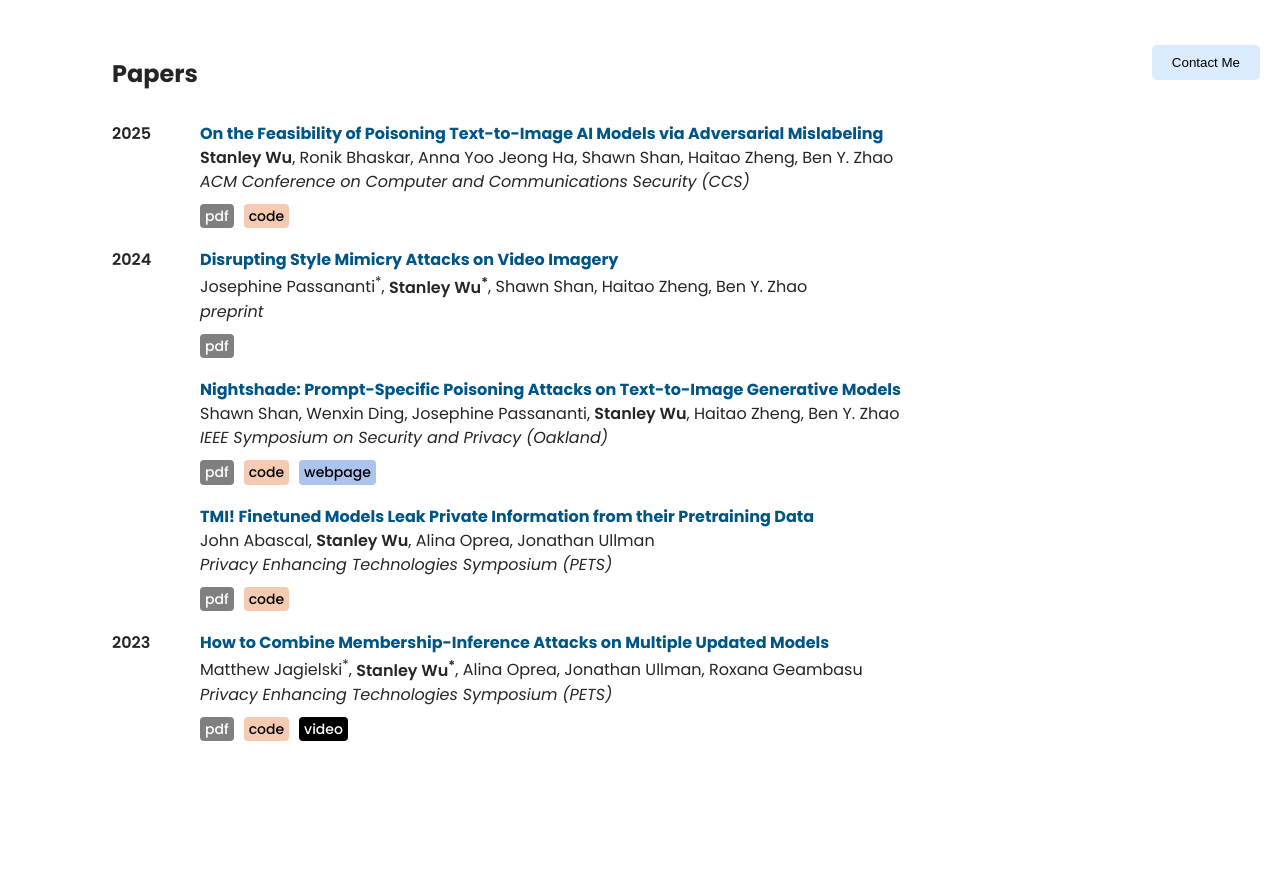
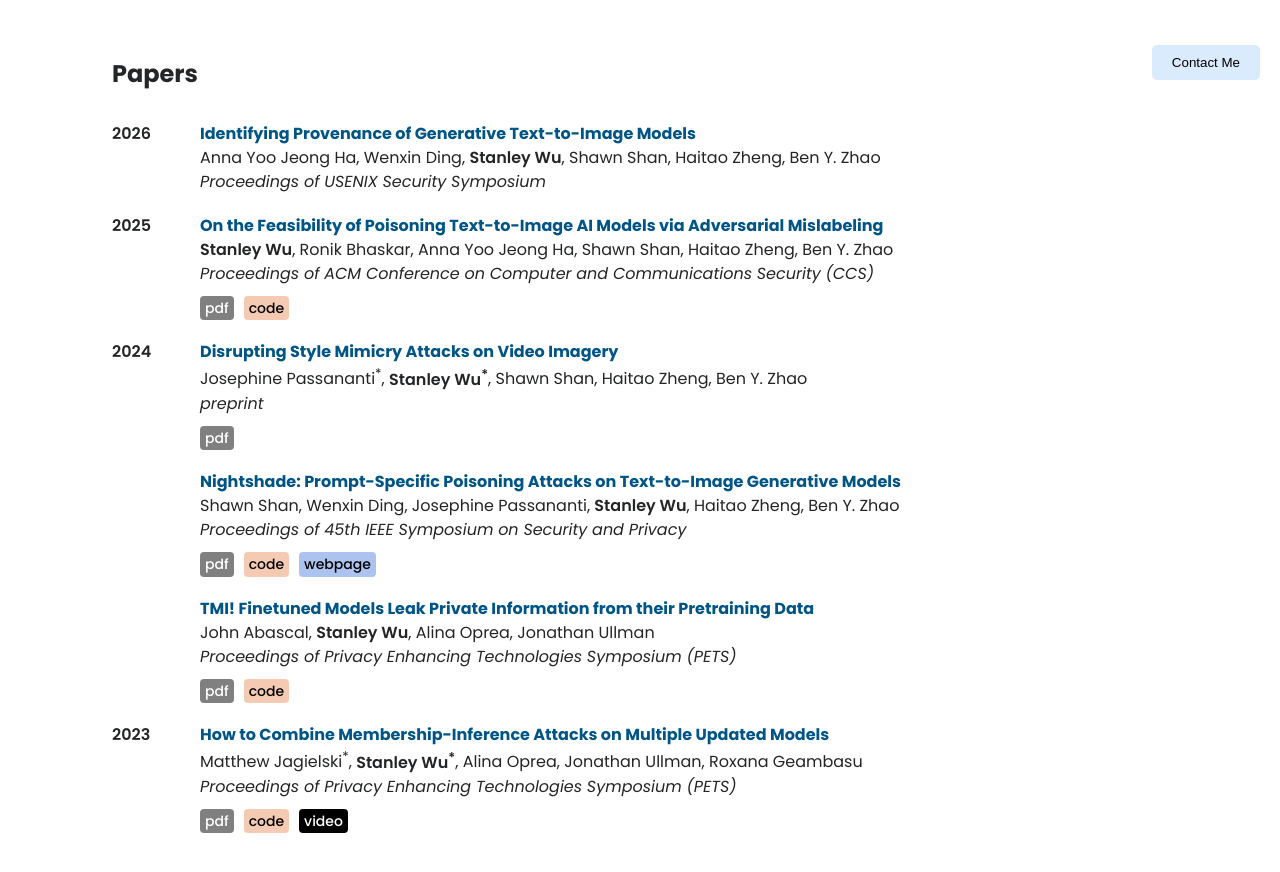
Before and after one commit to stanleykywu/stanley-portfolio-website-nextjs, a Next.js app: page / in a window 1280 px wide. Shown: the part 700-1572 px from the top of the page. Before the commit the page ends 1491 px from the top, so only its background shows below. Built offline with nearby package versions, Linux system fonts and the light colour scheme.

Commit message:
update for model provenance paper

```diff
--- a/pages/header/cta/CTA.jsx
+++ b/pages/header/cta/CTA.jsx
@@ -6,7 +6,7 @@ const CTA = () => {
     <Box bgcolor="#DAEBFE" sx={{ borderRadius: '16px', margin: '21px', marginTop: '35px', padding: '5px' }}>
       <h3 style={{ paddingBottom: "0px", marginBottom: "0px" }}><b>FRESH OFF THE PRESS</b></h3>
       <List>
-        <ListItem sx={{ display: 'list-item', pl: 4 }}><b>June, 2025:</b> <a href='https://arxiv.org/abs/2506.21874' target="_blank" rel="noreferrer" style={{ textDecoration: 'underline', color: 'black' }}>Paper</a> on diffusion model poisoning via VLM adversarial examples accepted to CCS '25</ListItem>
+        <ListItem sx={{ display: 'list-item', pl: 4 }}><b>Jan, 2026:</b> T2I model provenance paper accepted to USENIX '26!</ListItem>
       </List>
     </Box>
   )
--- a/pages/index.js
+++ b/pages/index.js
@@ -28,7 +28,7 @@ function Home() {
     <>
       <Head>
         <title>Stanley Wu</title>
-        <meta name="description" content='I am a 2nd-year PhD student at the University of Chicago SAND Lab, co-advised by Professor Ben Y. Zhao and Professor Heather Zheng.' />
+        <meta name="description" content='I am a 3rd year PhD student at the University of Chicago SAND Lab, co-advised by Professor Ben Y. Zhao and Professor Heather Zheng.' />
         <meta charset="UTF-8" />
         <meta http-equiv="X-UA-Compatible" content="IE=edge" />
         <meta name="viewport" content="width=device-width, initial-scale=1.0" />
--- a/pages/research/Research.jsx
+++ b/pages/research/Research.jsx
@@ -20,6 +20,20 @@ const Research = () => {
           <Container align="left" style={{ padding: 0, marginBottom: 50 }}>
             <Grid container display={(isMobile) ? 'block' : 'flex'} direction={(isMobile) ? 'column' : "row"} justifyContent="center">
               <Grid item xs={2} md={1} justifyContent="left">
+                <strong>2026</strong>
+              </Grid>
+              <Grid item xs={10} md={11} style={{ marginBottom: "20px" }}>
+                <div>
+                  <a href="..." target="_blank" rel="noopener noreferrer" className="link-no-underline">
+                    <strong style={{ color: "#005587", fontWeight: 700 }}>Identifying Provenance of Generative Text-to-Image Models<br /></strong>
+                  </a>
+                  Anna Yoo Jeong Ha, Wenxin Ding, <b>Stanley Wu</b>, Shawn Shan, Haitao Zheng, Ben Y. Zhao<br />
+                  <em>Proceedings of USENIX Security Symposium</em><br />
+                </div>
+              </Grid>
+            </Grid>
+            <Grid container display={(isMobile) ? 'block' : 'flex'} direction={(isMobile) ? 'column' : "row"} justifyContent="center">
+              <Grid item xs={2} md={1} justifyContent="left">
                 <strong>2025</strong>
               </Grid>
               <Grid item xs={10} md={11} style={{ marginBottom: "20px" }}>
@@ -28,7 +42,7 @@ const Research = () => {
                     <strong style={{ color: "#005587", fontWeight: 700 }}>On the Feasibility of Poisoning Text-to-Image AI Models via Adversarial Mislabeling<br /></strong>
                   </a>
                   <b>Stanley Wu</b>, Ronik Bhaskar, Anna Yoo Jeong Ha, Shawn Shan, Haitao Zheng, Ben Y. Zhao<br />
-                  <em>ACM Conference on Computer and Communications Security (CCS)</em><br />
+                  <em>Proceedings of ACM Conference on Computer and Communications Security (CCS)</em><br />
                   <div style={{ display: "flex", flexDirection: "row", alignItems: "center" }}>
                     <Button variant='contained' disableElevation href='https://arxiv.org/pdf/2506.21874' target='_blank' rel="noopener noreferrer" sx={{ display: 'flex', flexDirection: 'column', backgroundColor: 'gray', marginTop: '10px', marginRight: "10px", padding: '0px 5px', minWidth: 0, textTransform: 'none' }} className='slight__pdfhover'>
                       pdf
@@ -66,7 +80,7 @@ const Research = () => {
                     </strong>
                   </a>
                   Shawn Shan, Wenxin Ding, Josephine Passananti, <b>Stanley Wu</b>, Haitao Zheng, Ben Y. Zhao<br />
-                  <em>IEEE Symposium on Security and Privacy (Oakland)</em><br />
+                  <em>Proceedings of 45th IEEE Symposium on Security and Privacy</em><br />
                   <div style={{ display: "flex", flexDirection: "row", alignItems: "center" }}>
                     <Button variant='contained' disableElevation href='https://arxiv.org/pdf/2310.13828' target='_blank' rel="noopener noreferrer" sx={{ display: 'flex', flexDirection: 'column', backgroundColor: 'gray', marginTop: '10px', marginRight: "10px", padding: '0px 5px', minWidth: 0, textTransform: 'none' }} className='slight__pdfhover'>
                       pdf
@@ -87,7 +101,7 @@ const Research = () => {
                     <strong style={{ color: "#005587", fontWeight: 700 }}>TMI! Finetuned Models Leak Private Information from their Pretraining Data<br /></strong>
                   </a>
                   John Abascal, <b>Stanley Wu</b>, Alina Oprea, Jonathan Ullman<br />
-                  <em>Privacy Enhancing Technologies Symposium (PETS)</em><br />
+                  <em>Proceedings of Privacy Enhancing Technologies Symposium (PETS)</em><br />
                   <div style={{ display: "flex", flexDirection: "row", alignItems: "center" }}>
                     <Button variant='contained' disableElevation href='https://petsymposium.org/popets/2024/popets-2024-0075.pdf' target='_blank' rel="noopener noreferrer" sx={{ display: 'flex', flexDirection: 'column', backgroundColor: 'gray', marginTop: '10px', marginRight: "10px", padding: '0px 5px', minWidth: 0, textTransform: 'none' }} className='slight__pdfhover'>
                       pdf
@@ -109,7 +123,7 @@ const Research = () => {
                     <strong style={{ color: "#005587", fontWeight: 700 }}>How to Combine Membership-Inference Attacks on Multiple Updated Models<br /></strong>
                   </a>
                   Matthew Jagielski<sup>*</sup>, <b>Stanley Wu<sup>*</sup></b>, Alina Oprea, Jonathan Ullman, Roxana Geambasu<br />
-                  <em>Privacy Enhancing Technologies Symposium (PETS)</em><br />
+                  <em>Proceedings of Privacy Enhancing Technologies Symposium (PETS)</em><br />
                   <div style={{ display: "flex", flexDirection: "row", alignItems: "center" }}>
                     <Button variant='contained' disableElevation href='https://petsymposium.org/popets/2023/popets-2023-0078.pdf' target='_blank' rel="noopener noreferrer" sx={{ display: 'flex', flexDirection: 'column', backgroundColor: 'gray', marginTop: '10px', marginRight: "10px", padding: '0px 5px', minWidth: 0, textTransform: 'none' }} className='slight__pdfhover'>
                       pdf
```
Also changed, not shown: pages/past-news.js (+15 -0 lines).
